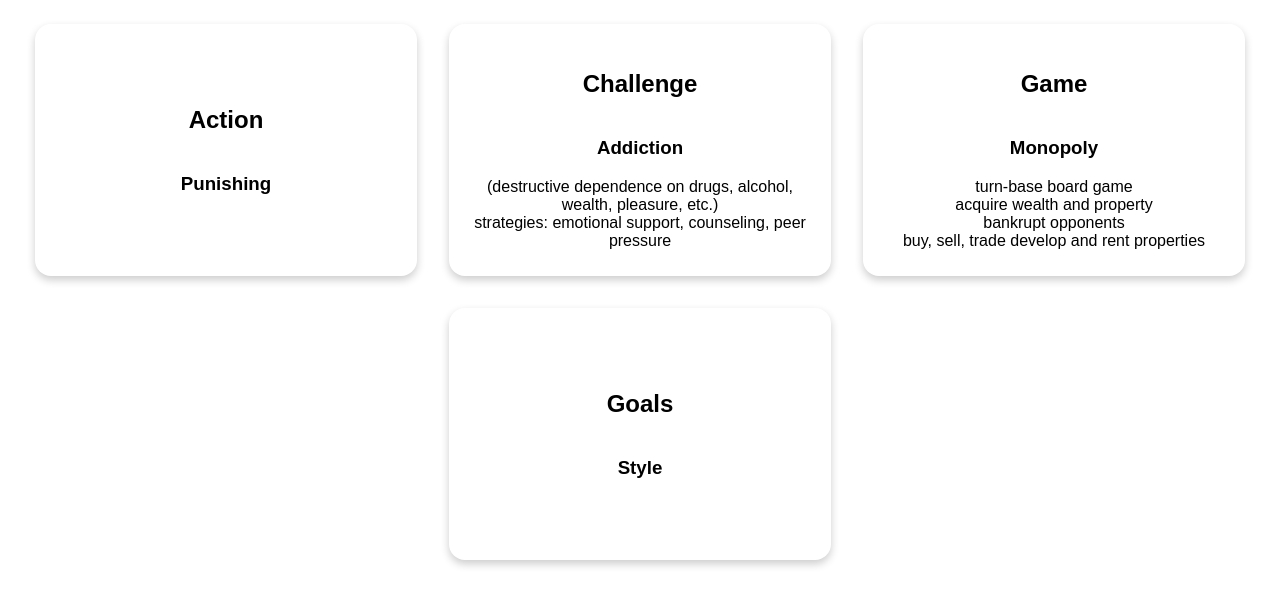
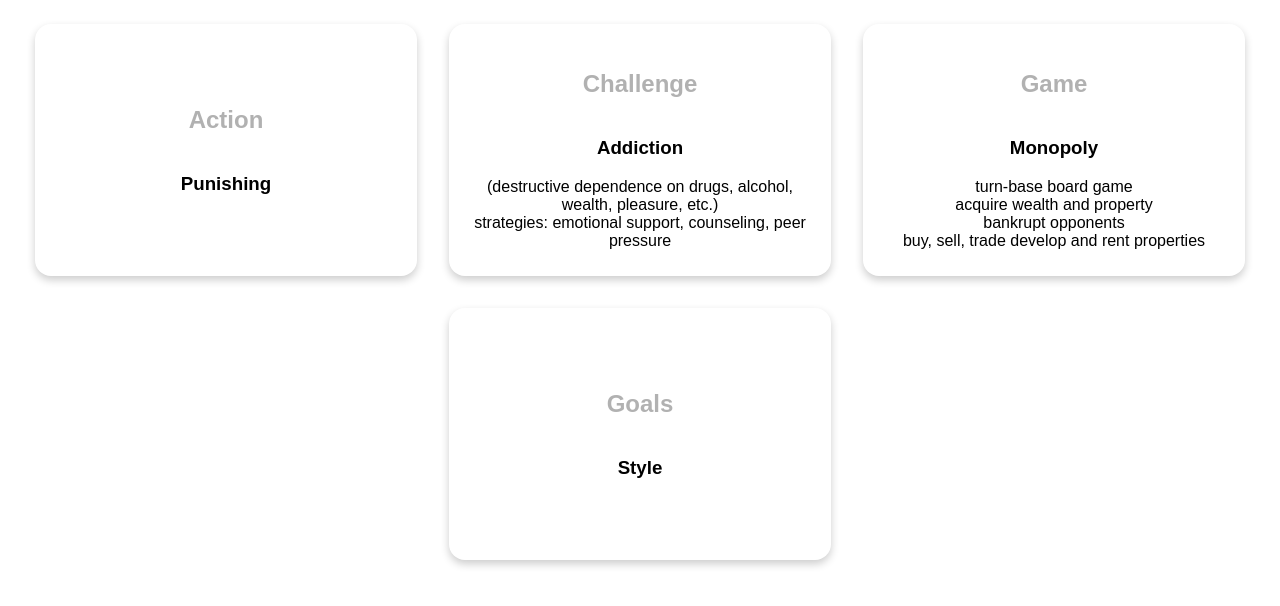
Before and after one commit to frequem/growagame, a plain HTML site: page index.html in a window 1280 px wide. Drawn offline with Linux system fonts and the light colour scheme.

Commit message:
updated headline opacity

```diff
--- a/style.css
+++ b/style.css
@@ -27,3 +27,7 @@
 .card:hover {
 	box-shadow: 0 8px 16px 0 rgba(0,0,0,0.2);
 }
+
+.card h2{
+	opacity: 0.3;
+}
```
